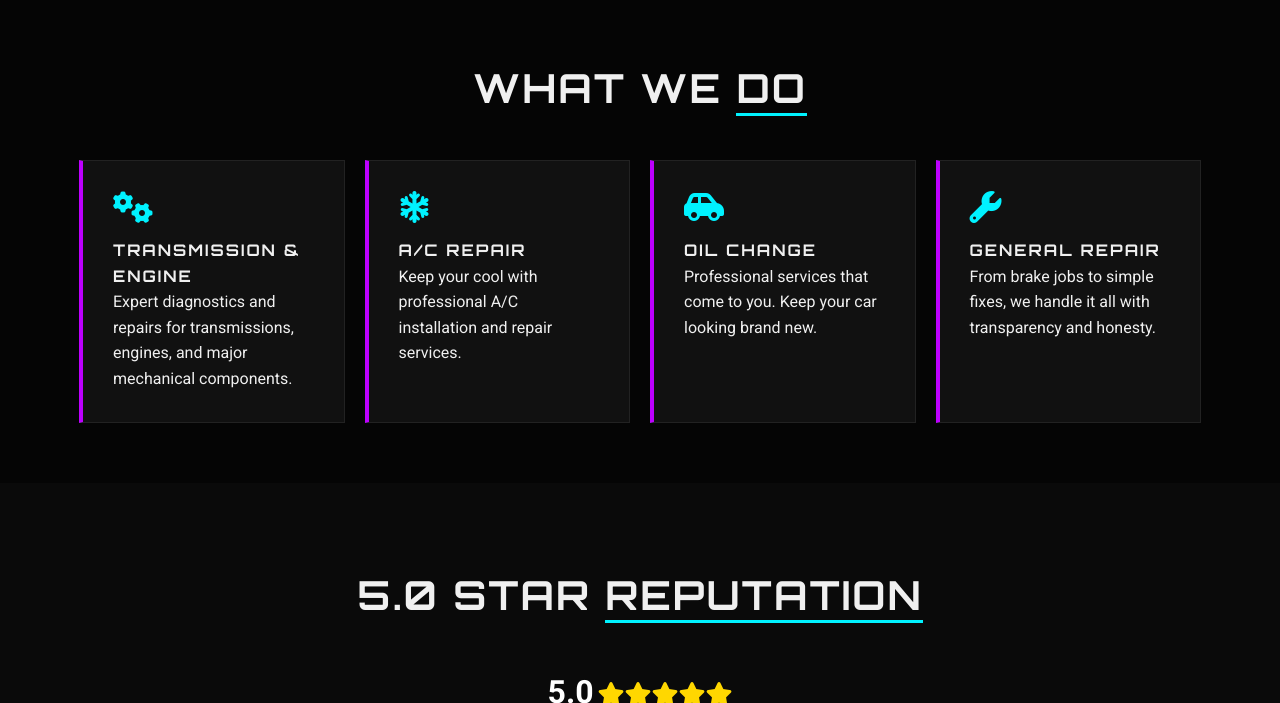
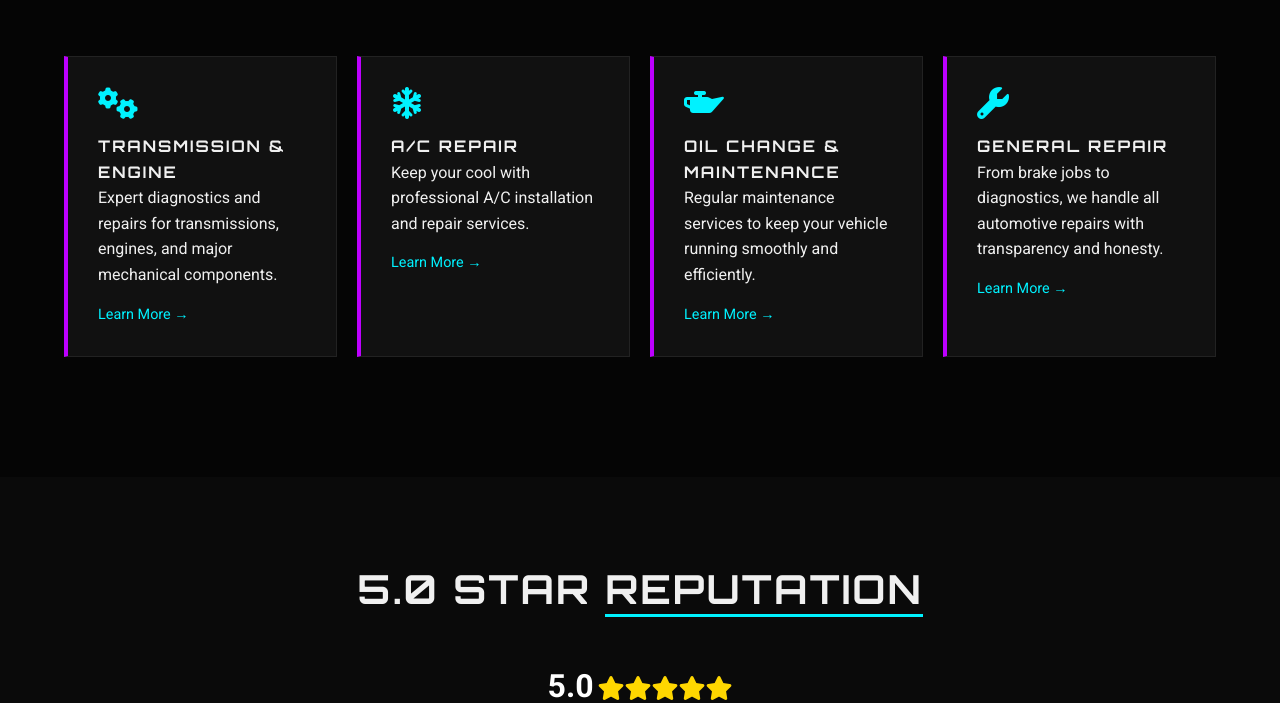
Before and after one commit to JamesBrownR/R-S-Automotive-Services, a Jekyll site: the page built from index.html, in a window 1280 px wide and 900 px high, scrolled down 690 px, cut to the strip 197-900 px from the top of the window. Built offline with Jekyll 4.4.1, drawn with Linux system fonts in a browser that asks for light colours.

Commit message:
Update index.html

```diff
--- a/index.html
+++ b/index.html
@@ -14,29 +14,35 @@ layout: default
     </div>
 </section>
 
-<section id="services" class="container">
-    <h2 class="section-title">What We <span>Do</span></h2>
+<section class="container" style="padding: 60px 0;">
     <div class="services-grid">
-        <div class="service-card">
+        <a href="/services/transmission-engine" class="service-card" style="text-decoration: none; display: block;">
             <i class="fas fa-cogs"></i>
             <h4>Transmission & Engine</h4>
             <p>Expert diagnostics and repairs for transmissions, engines, and major mechanical components.</p>
-        </div>
-        <div class="service-card">
+            <span style="color: var(--primary-cyan); font-size: 0.9rem; margin-top: 15px; display: inline-block;">Learn More →</span>
+        </a>
+
+        <a href="/services/ac-repair" class="service-card" style="text-decoration: none; display: block;">
             <i class="fas fa-snowflake"></i>
             <h4>A/C Repair</h4>
             <p>Keep your cool with professional A/C installation and repair services.</p>
-        </div>
-        <div class="service-card">
-            <i class="fas fa-car-side"></i>
-            <h4>Oil Change</h4>
-            <p>Professional services that come to you. Keep your car looking brand new.</p>
-        </div>
-        <div class="service-card">
+            <span style="color: var(--primary-cyan); font-size: 0.9rem; margin-top: 15px; display: inline-block;">Learn More →</span>
+        </a>
+
+        <a href="/services/oil-change" class="service-card" style="text-decoration: none; display: block;">
+            <i class="fas fa-oil-can"></i>
+            <h4>Oil Change & Maintenance</h4>
+            <p>Regular maintenance services to keep your vehicle running smoothly and efficiently.</p>
+            <span style="color: var(--primary-cyan); font-size: 0.9rem; margin-top: 15px; display: inline-block;">Learn More →</span>
+        </a>
+
+        <a href="/services/general-repair" class="service-card" style="text-decoration: none; display: block;">
             <i class="fas fa-wrench"></i>
             <h4>General Repair</h4>
-            <p>From brake jobs to simple fixes, we handle it all with transparency and honesty.</p>
-        </div>
+            <p>From brake jobs to diagnostics, we handle all automotive repairs with transparency and honesty.</p>
+            <span style="color: var(--primary-cyan); font-size: 0.9rem; margin-top: 15px; display: inline-block;">Learn More →</span>
+        </a>
     </div>
 </section>
 
```
